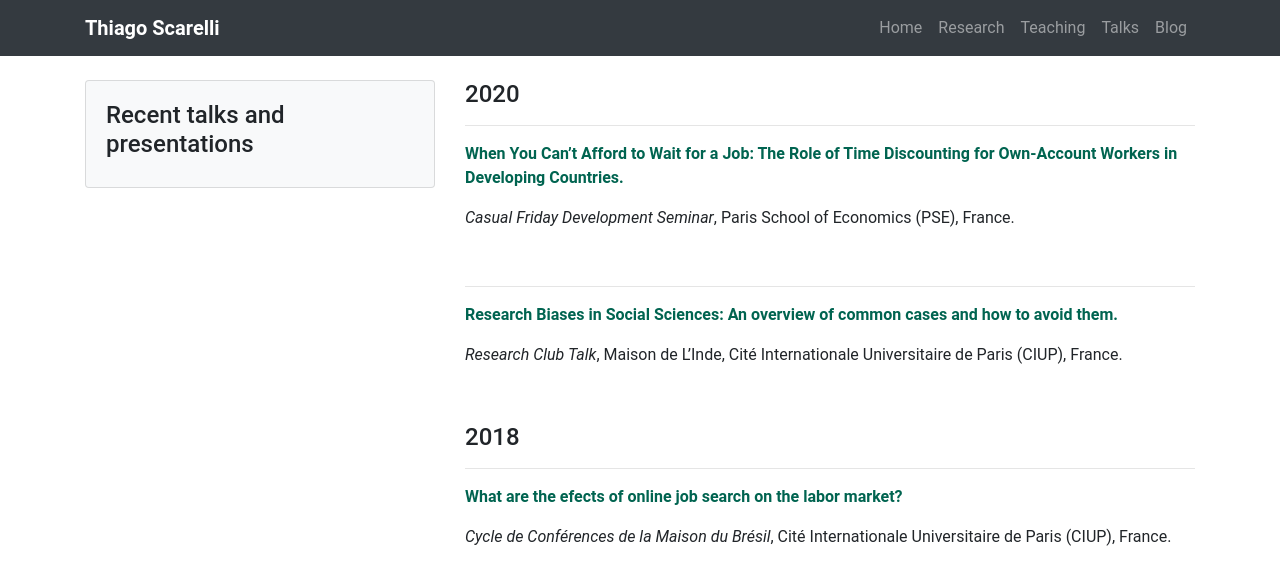
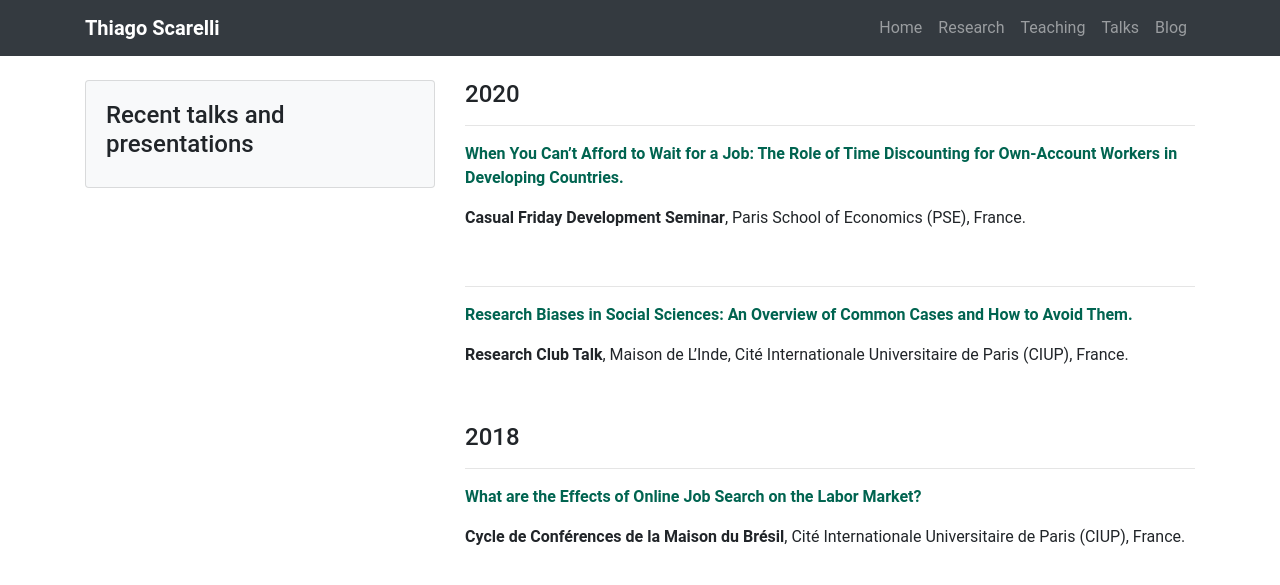
Before and after one commit to thiagoscarelli/thiagoscarelli.github.io, a Jekyll site: the page built from _pages/talks.md, in a window 1280 px wide. Shown: the top 585 px of the page. Built offline with Jekyll 4.4.1, drawn with Linux system fonts in a browser that asks for light colours.

Commit message:
update talks

```diff
--- a/_pages/talks.md
+++ b/_pages/talks.md
@@ -10,14 +10,14 @@
 
 <b>[When You Can't Afford to Wait for a Job: The Role of Time Discounting for Own-Account Workers in Developing Countries.](../docs/2020-07-17-presentation-oaw.pdf)</b>
 
-*Casual Friday Development Seminar*, Paris School of Economics (PSE), France.
+**Casual Friday Development Seminar**, Paris School of Economics (PSE), France.
 
 <br>
 <hr>
 
-<b>[Research Biases in Social Sciences: An overview of common cases and how to avoid them.](../docs/2020-03-06-presentation-research-biases.pdf)</b>
+<b>[Research Biases in Social Sciences: An Overview of Common Cases and How to Avoid Them.](../docs/2020-03-06-presentation-research-biases.pdf)</b>
 
-*Research Club Talk*, Maison de L'Inde, Cité Internationale Universitaire de Paris (CIUP), France.
+**Research Club Talk**, Maison de L'Inde, Cité Internationale Universitaire de Paris (CIUP), France.
 
 <br>
 
@@ -25,6 +25,6 @@
 
 <hr>
 
-<b>[What are the efects of online job search on the labor market?](../docs/2018-07-18-presentation-online-job-search.pdf)</b>
+<b>[What are the Effects of Online Job Search on the Labor Market?](../docs/2018-07-18-presentation-online-job-search.pdf)</b>
 
-*Cycle de Conférences de la Maison du Brésil*, Cité Internationale Universitaire de Paris (CIUP), France.
+**Cycle de Conférences de la Maison du Brésil**, Cité Internationale Universitaire de Paris (CIUP), France.
```
